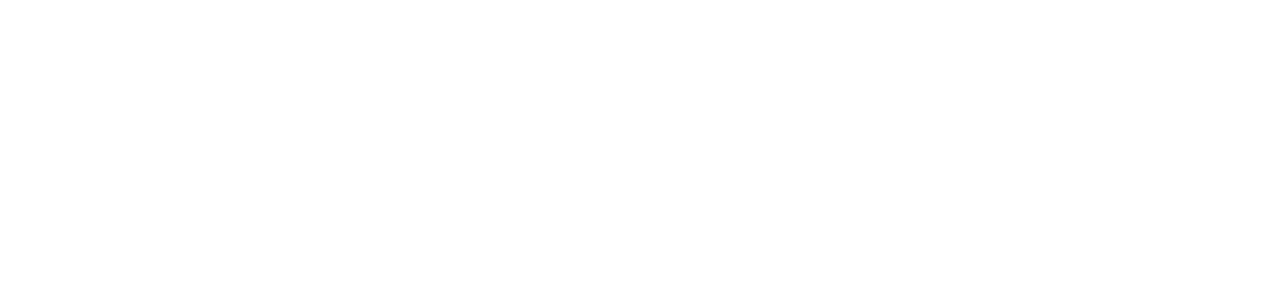
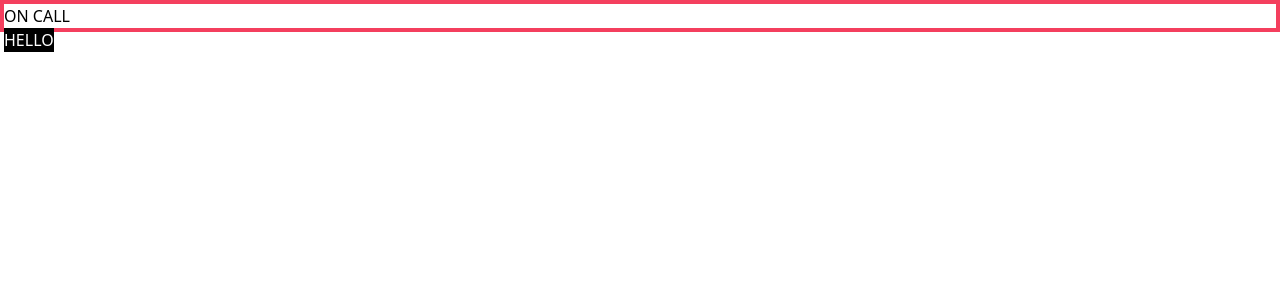
Before and after one commit to ucstuart/UoB_Final_Project_On_Call, a React (Create React App) app in the folder on-call/: page / in a window 1280 px wide. Shown: the top 300 px of the page. Built offline with nearby package versions, Linux system fonts and the light colour scheme.

Commit message:
created nav container

```diff
--- a/on-call/src/App.js
+++ b/on-call/src/App.js
@@ -4,7 +4,8 @@
 
 function App() {
   return (
-    <div className="App">
+    <div className="App border-4 border-rose-500 ... min-h-full">
+      <h1> ON CALL</h1>
       <SideNav />
     </div>
   );
--- a/on-call/src/components/SideNav.js
+++ b/on-call/src/components/SideNav.js
@@ -2,7 +2,9 @@
 
 const SideNav = () => {
   return (
-    <div className='float-left bg-[#000] w-1/4 h-full'></div>
+    <div className='float-left bg-[#000]'>
+      <h1 className='text-white'>HELLO</h1>
+    </div>
   )
 }
 
--- a/on-call/src/index.css
+++ b/on-call/src/index.css
@@ -1,3 +1,7 @@
 @tailwind base;
 @tailwind components;
 @tailwind utilities;
+*{
+  margin: 0%;
+  padding: 0%;
+}
```
